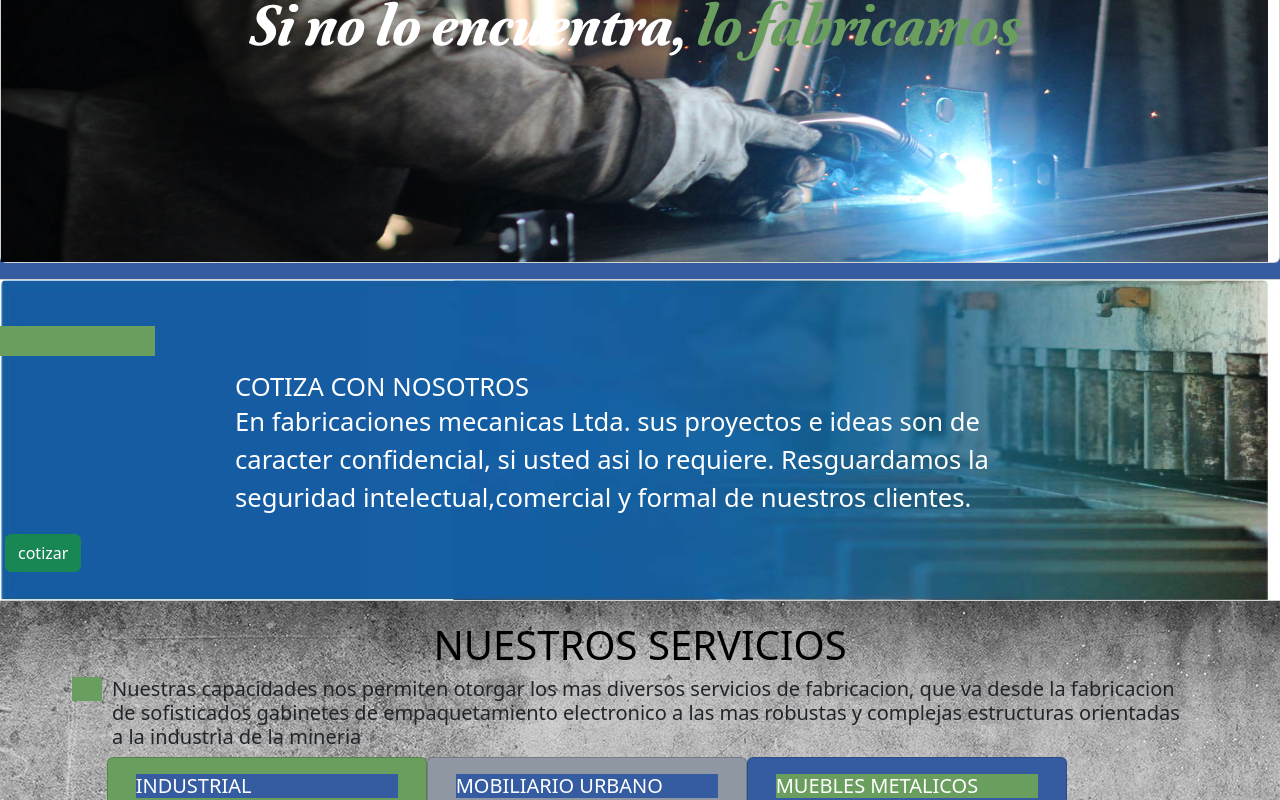
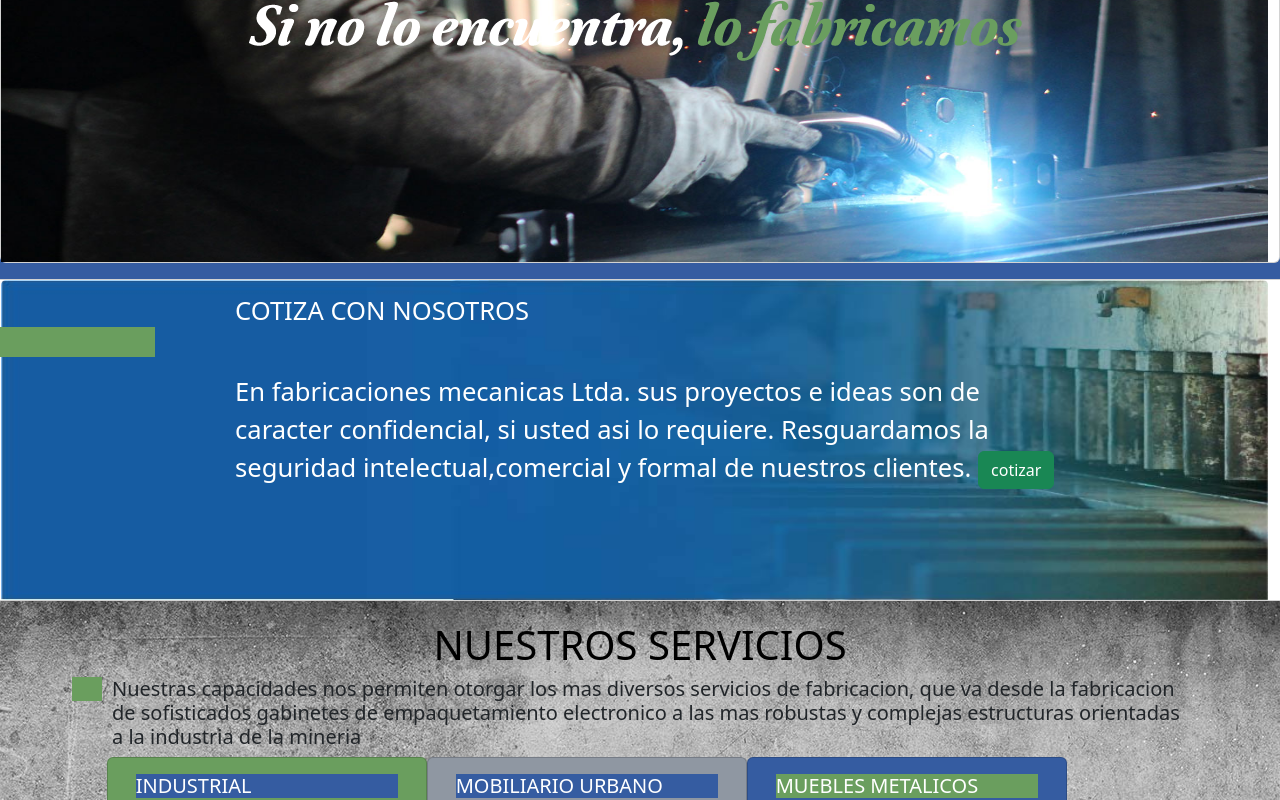
Before and after one commit to infrashaman/FarmaciasMecanicas, an Angular app: page / in a window 1280 px wide. Shown: the part 480-1280 px from the top of the page. Built offline with nearby package versions, Linux system fonts and the light colour scheme.

Commit message:
boton corregido

```diff
--- a/src/app/components/inicio/inicio.component.html
+++ b/src/app/components/inicio/inicio.component.html
@@ -19,16 +19,15 @@
     </div>
       <!-- Cotiza -->
       <div class="row" >
-          <div class="card">
+          <div class="card col-lg-12">
           <img class="card-img-top" src="./assets/Banner.jpg" style="width: 99vw; height: 25vw;">
-          <div class="card-img-overlay overflow-auto" style="margin-top: 0px;">
-            <p style="background-color: #6a9e5e; margin-top: 30px; margin-left: -50px; height: 30px; width: 200px;">''</p>
+          <div class="card-img-overlay" style="margin-top: 0px; font-size: 2vw;">
             <h5 class="card-title" id="textoseccion1">COTIZA CON NOSOTROS</h5>
-            <div class="col-md-10">
-              <p class="card-text text-control" id="textoseccion2">En fabricaciones mecanicas Ltda. sus proyectos e ideas son de<br>caracter confidencial, si usted asi lo requiere. Resguardamos la<br>seguridad intelectual,comercial y formal de nuestros clientes.</p>
-              <div class="col-md-2">
-                <button class="btn btn-success">cotizar</button>
-              </div>
+            <p style="background-color: #6a9e5e; margin-top: 0px; margin-left: -50px; height: 30px; width: 200px;">''</p>
+            <div class="col-lg-12">
+              <p class="card-text text-control" id="textoseccion2">En fabricaciones mecanicas Ltda. sus proyectos e ideas son de<br>caracter confidencial, si usted asi lo requiere. Resguardamos la<br>seguridad intelectual,comercial y formal de nuestros clientes.
+                <button class="btn btn-success" style="position: relative; margin-top: 0px;">cotizar</button>
+              </p>
             </div>
           </div>
           </div>
@@ -98,8 +97,9 @@
         </div>
         </div>
       </section>
-              <!-- Productos -->
+        <!-- Productos -->
         <app-productos></app-productos>
+        <!-- Contacto -->
         <app-contacto></app-contacto>
 </body>
 </html>
```
